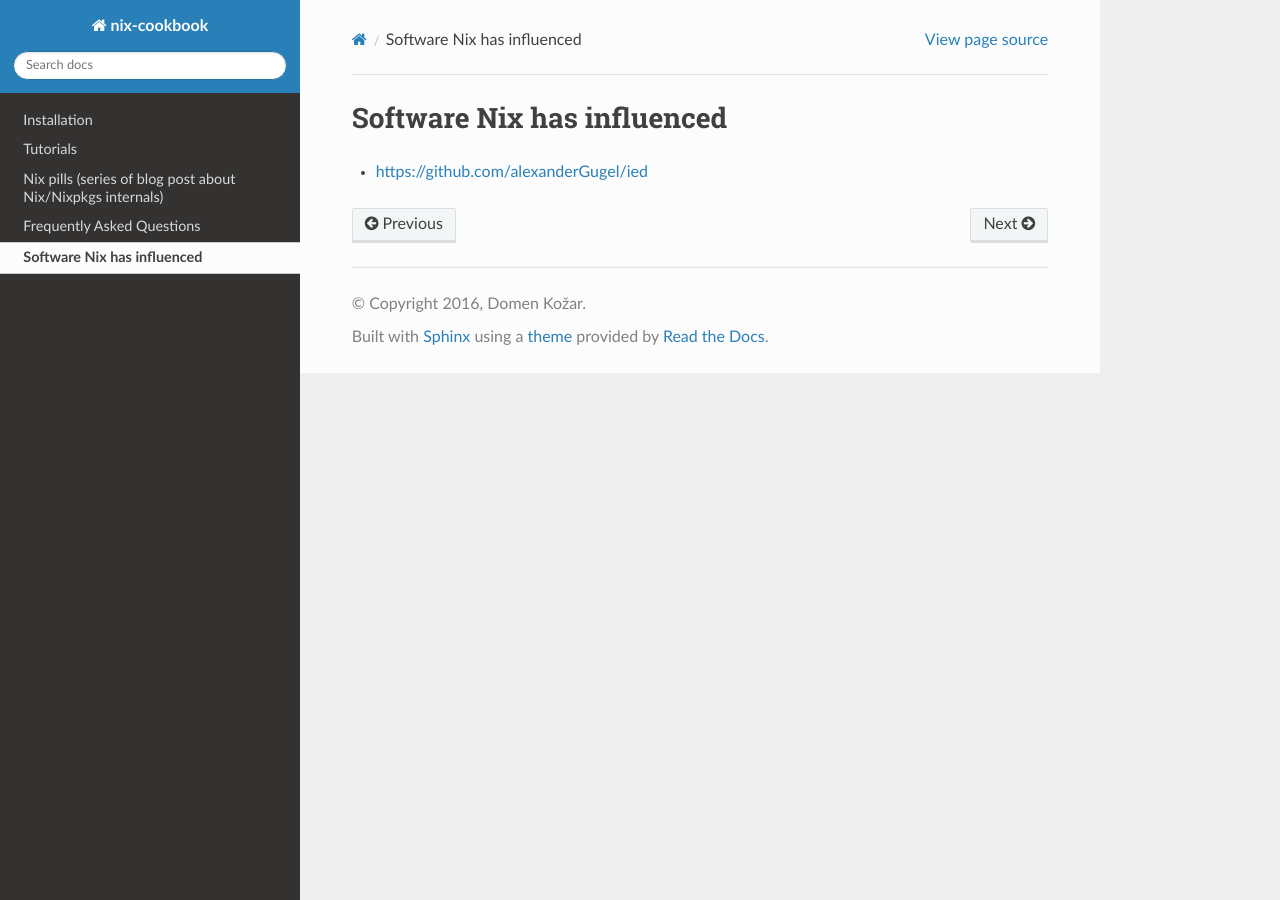
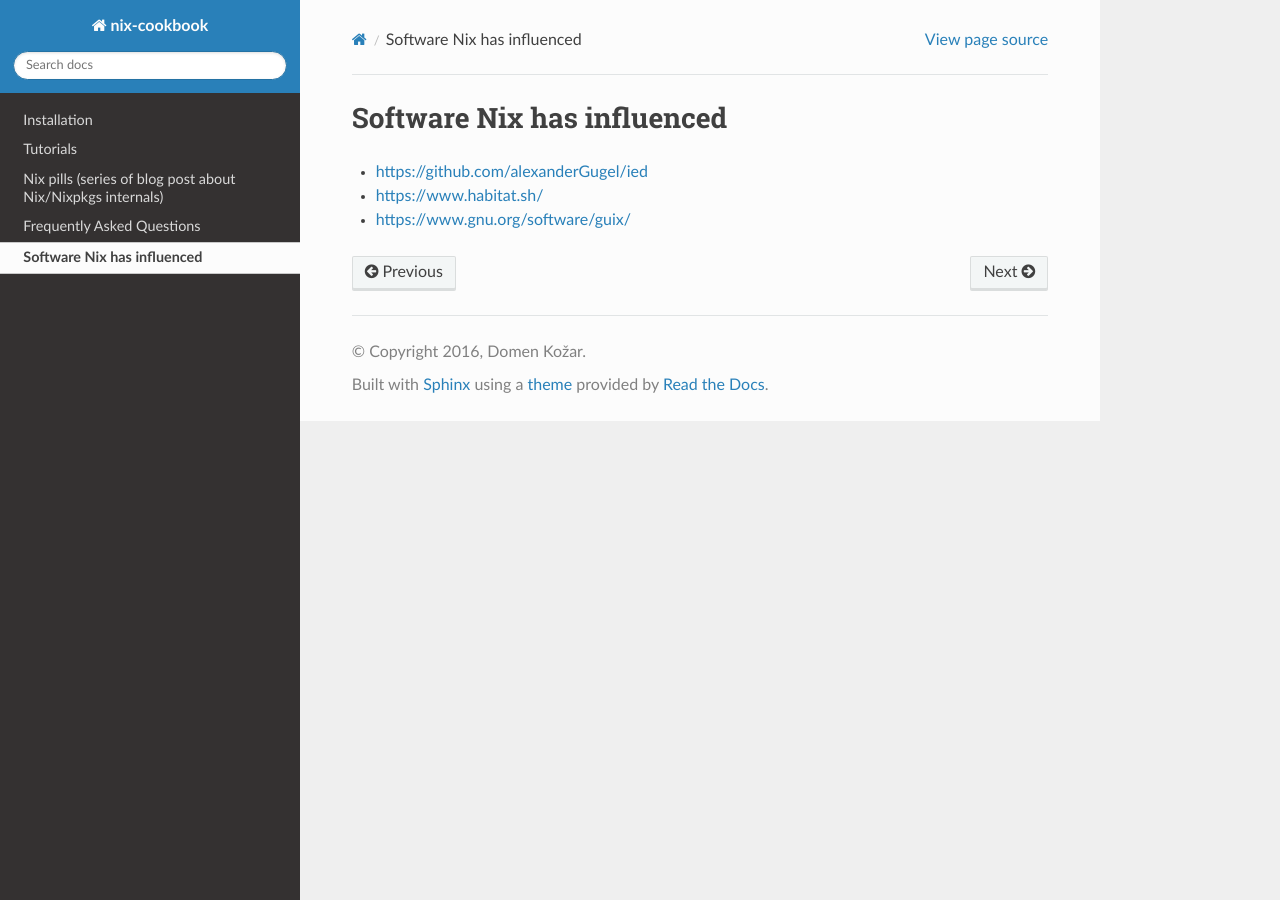
Before and after one commit to NixOS/nix.dev, a Sphinx documentation site: the page built from source/influences.rst, in a window 1280 px wide. Built offline with Sphinx 7.4.7 and the Read the Docs theme 2.0.0, drawn with Linux system fonts in a browser that asks for light colours; some of the changed lines change nothing that is shown.

Commit message:
Update influences.rst

```diff
--- a/source/influences.rst
+++ b/source/influences.rst
@@ -2,3 +2,5 @@ Software Nix has influenced
 ---------------------------
 
 - https://github.com/alexanderGugel/ied
+- https://www.habitat.sh/
+- https://www.gnu.org/software/guix/
```
